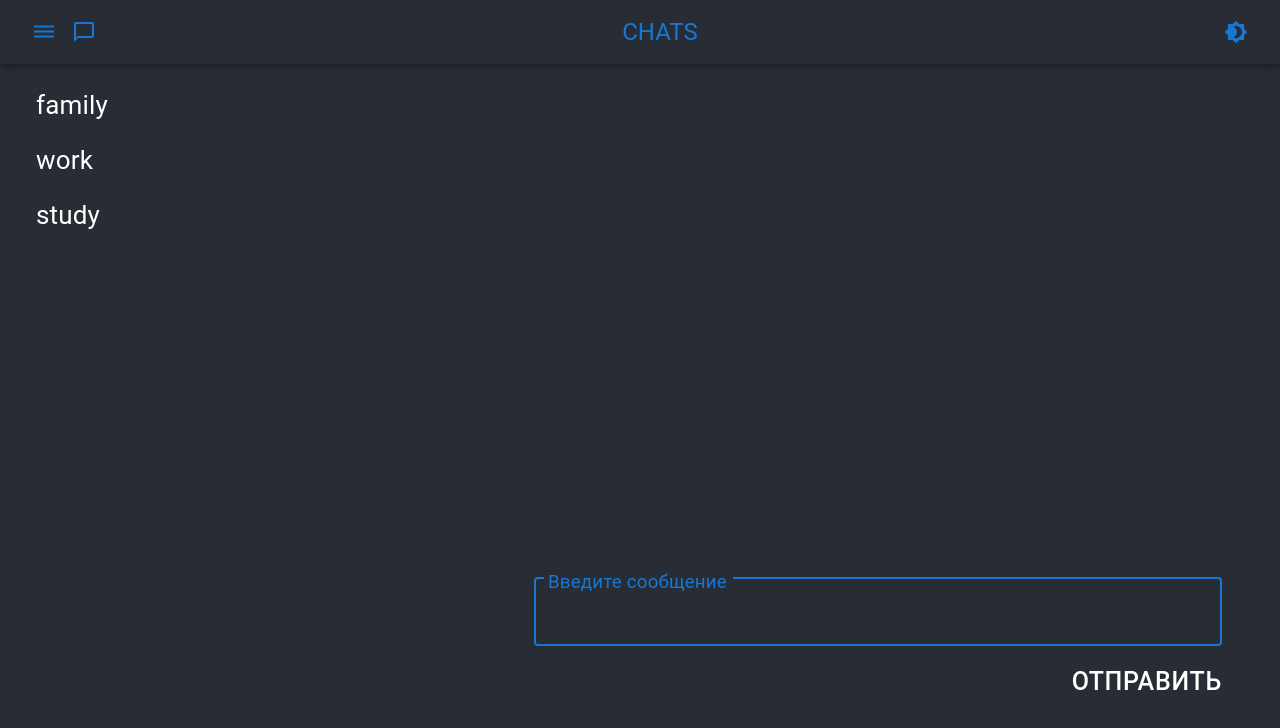
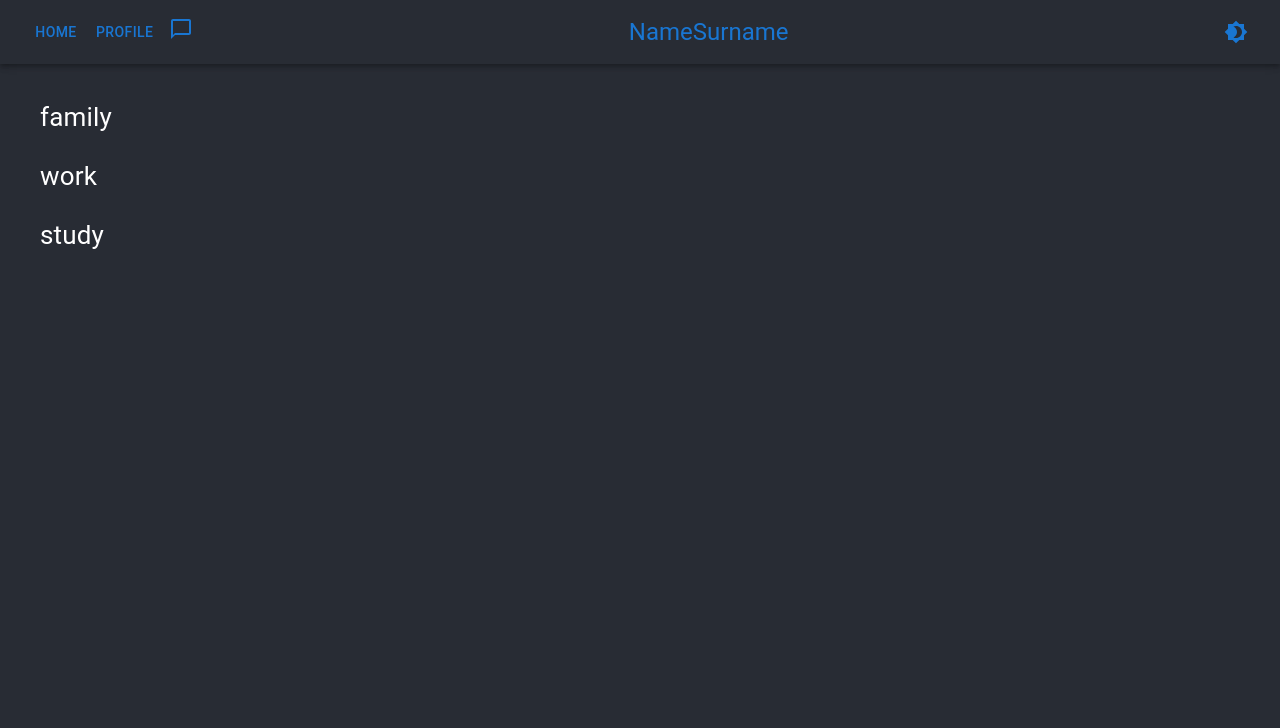
Before and after one commit to 4usik/GB_React, a React (Create React App) app in the folder myapp/: page / in a window 1280 px wide. Shown: the top 728 px of the page. Built offline with nearby package versions, Linux system fonts and the light colour scheme.

Commit message:
add routing

```diff
--- a/myapp/package.json
+++ b/myapp/package.json
@@ -12,6 +12,7 @@
     "@testing-library/user-event": "^13.5.0",
     "react": "^18.2.0",
     "react-dom": "^18.2.0",
+    "react-router-dom": "^5.3.3",
     "react-scripts": "5.0.1",
     "web-vitals": "^2.1.4"
   },
--- a/myapp/src/App.js
+++ b/myapp/src/App.js
@@ -1,15 +1,8 @@
 import React from 'react';
 import './App.css';
-import { useState, useEffect } from 'react';
-import { Messages } from './components/Messages';
-import { Form } from './components/Form';
-import { ChatList } from './components/ChatList';
-import { AUTHOR, BOT } from './components/constants';
 import {NavbarPanel} from './components/navbar';
 // import { ThemeProvider, useTheme, createTheme } from "@mui/material/styles";
 import { Box, CssBaseline } from '@mui/material';
-
-let timer;
 
 const makeAppStyles = (theme) => {
   const { mode, background, grey } = theme.palette;
@@ -21,57 +14,15 @@ const makeAppStyles = (theme) => {
 
 function App() {
 
-  const [messagesList, setMessagesList] = useState([]);
-
-  useEffect(() => {
-
-    if(messagesList[messagesList.length-1]?.author === AUTHOR) {
-
-      clearTimeout(timer);
-
-      timer = setTimeout(() => {
-        setMessagesList((prevList) => ([
-          ...prevList,
-          {
-            author: BOT,
-            text: 'Я бот',
-            id: prevList.length
-          }
-        ]))
-      }, 2500);
-    }
-
-    return () => {
-      clearTimeout(timer);
-    };
-
-  }, [messagesList]);
-
-  const handleSendMessage = (msg) => {
-    setMessagesList((prevList) => ([
-      ...prevList,
-      {
-        author: AUTHOR,
-        text: msg,
-        id: prevList.length
-      }
-    ]));
-  }
-
   return (
-    // <ThemeProvider>
-      <>
+    <>
       <CssBaseline />
       <Box sx={makeAppStyles}>
         <div className="App">
           <NavbarPanel />
-          <ChatList />
-          <Messages messagesList={messagesList} />
-          <Form onSendMessage={handleSendMessage}/>
         </div>
       </Box>
-      </>
-    // </ThemeProvider>
+    </>
   );
 }
 
--- a/myapp/src/components/ChatList.jsx
+++ b/myapp/src/components/ChatList.jsx
@@ -1,32 +1,22 @@
 import React from "react";
+import { Link} from 'react-router-dom';
 import Box from '@mui/material/Box';
 import List from '@mui/material/List';
 import ListItem from '@mui/material/ListItem';
-import ListItemButton from '@mui/material/ListItemButton';
-import ListItemIcon from '@mui/material/ListItemIcon';
 
-export function ChatList() {
-    const chats = [
-        {id: 1,
-        name: 'family'},
-        {id: 2,
-        name: 'work'},
-        {id: 3,
-        name: 'study'}
-    ];
+export function ChatList(props) {
 
-    return (<Box sx={{ width: '100%', maxWidth: 360, position: 'absolute', top: '70px', left: '20px' }}>
+  const { chats } = props;
+
+    return (<Box sx={{ maxWidth: 360, position: 'absolute', top: '70px', left: '20px' }}>
               <nav aria-label="main mailbox folders">
-                <List>
-                {chats.map((chat) =>
-                  <ListItem disablePadding>
-                    <ListItemButton>
-                      <ListItemIcon sx={{ color: 'white' }}>
-                      {chat.name}
-                      </ListItemIcon>
-                    </ListItemButton>
-                  </ListItem> )}
-                </List>
+                  <List>
+                    {chats.map((chat) =>
+                      <ListItem key={`${chat.id}`} sx={{ color: 'white', margin: '20px' }} disablePadding>
+                          <Link to={`/${chat.name}`} className='link'>{chat.name}</Link>
+                      </ListItem>
+                      )}
+                  </List>
               </nav>
             </Box>)
 }
--- /dev/null
+++ b/myapp/src/components/chat.jsx
@@ -0,0 +1,57 @@
+import React from 'react';
+import { useState, useEffect } from 'react';
+import { Messages } from './Messages';
+import { Form } from './Form';
+import { AUTHOR, BOT } from './constants';
+
+let timer;
+
+export function Chat(props) {
+
+  const { name } = props;
+
+  const [messagesList, setMessagesList] = useState([]);
+
+  useEffect(() => {
+
+    if(messagesList[messagesList.length-1]?.author === AUTHOR) {
+
+      clearTimeout(timer);
+
+      timer = setTimeout(() => {
+        setMessagesList((prevList) => ([
+          ...prevList,
+          {
+            author: BOT,
+            text: 'Я бот',
+            id: prevList.length
+          }
+        ]))
+      }, 2500);
+    }
+
+    return () => {
+      clearTimeout(timer);
+    };
+
+  }, [messagesList]);
+
+  const handleSendMessage = (msg) => {
+    setMessagesList((prevList) => ([
+      ...prevList,
+      {
+        author: AUTHOR,
+        text: msg,
+        id: prevList.length
+      }
+    ]));
+  }
+
+  return (
+    <>
+          <span>{name}</span>
+          <Messages messagesList={messagesList} />
+          <Form onSendMessage={handleSendMessage}/>
+    </>
+  );
+}
--- /dev/null
+++ b/myapp/src/components/home-page.jsx
@@ -0,0 +1,14 @@
+import React from "react";
+import { ChatList } from "./ChatList";
+
+export function Homepage(props) {
+
+    const { chats } = props;
+
+    return (
+        <>
+            <ChatList chats = { chats } />
+
+        </>
+    );
+}
--- a/myapp/src/components/navbar.jsx
+++ b/myapp/src/components/navbar.jsx
@@ -1,26 +1,74 @@
 import React from 'react';
-import {AppBar, Box, IconButton, Toolbar, Typography } from '@mui/material';
-import DehazeIcon from '@mui/icons-material/Dehaze';
+import {AppBar, Button, Box, IconButton, Toolbar, Typography } from '@mui/material';
+import { BrowserRouter, Link, Switch, Route } from 'react-router-dom';
+import '../style.css';
+import { Homepage } from './home-page';
+import { Profile } from './profile';
+import { Chat } from './chat';
 import ChatBubbleOutlineIcon from '@mui/icons-material/ChatBubbleOutline';
+import { PageNotFound } from './notFound';
 
 import { ColorModeSwitch } from './color-mode-switch';
+
+const chats = [
+  {
+    id: 1,
+    name: 'family',
+    messages: ['jklk']
+},
+  {
+    id: 2,
+    name: 'work',
+    messages: ['jknl', 'lkopp']
+},
+  {
+    id: 3,
+    name: 'study',
+    messages: ['jkhioopl', 'lloiu', 'dtyhuk']
+}
+];
 
 export const NavbarPanel = () => {
   return (
     <Box sx={{ flexGrow: 1, minWidth: '100%' }}>
       <AppBar position="static" sx={{ backgroundColor: '#282c34', color: '#1976d2' }}>
+      <BrowserRouter>
         <Toolbar>
+          <Button sx={{ color: '#1976d2' }}>
+            <Link to="/" className='link'>Home</Link>
+          </Button>
+          <Button sx={{ color: '#1976d2' }}>
+            <Link to="/profile" className='link'>Profile</Link>
+          </Button>
           <IconButton sx={{ color: '#1976d2' }}>
-            <DehazeIcon />
-          </IconButton>
-          <IconButton sx={{ color: '#1976d2' }}>
-            <ChatBubbleOutlineIcon />
+            <Link to="/chat" className='link'><ChatBubbleOutlineIcon /></Link>
           </IconButton>
           <Typography variant="h5" component="div" sx={{ flexGrow: 1 }}>
-            CHATS
+            NameSurname
           </Typography>
           <ColorModeSwitch />
         </Toolbar>
+        <Switch>
+          <Route exact path="/" render = {() => <Homepage chats = {chats} /> } />
+
+          <Route exact path="/profile/" component={Profile} />
+
+          <Route exact path="/chat/" component={Chat} />
+
+          <Route
+            path="/:name?"
+            render = {({ match }) => {
+
+              const { name } = match.params;
+              const chat = chats.find((el) => el.name === name);
+              if (!chat) {return <PageNotFound />}
+
+              return <Chat {...chat} />
+            }}
+            />
+
+          </Switch>
+        </BrowserRouter>
       </AppBar>
     </Box>
   );
--- /dev/null
+++ b/myapp/src/components/notFound.jsx
@@ -0,0 +1,12 @@
+import React from "react";
+import { Box, Typography } from '@mui/material';
+
+export const PageNotFound = () => {
+    return (
+        <Box sx={{ minWidth: 360, position: 'absolute', top: '25%', left: '20%' }}>
+            <Typography variant="h2" component="div" sx={{ flexGrow: 1 }}>
+            404 This page could not be found.
+            </Typography>
+        </Box>
+    );
+}
--- /dev/null
+++ b/myapp/src/components/profile.jsx
@@ -0,0 +1,12 @@
+import React from "react";
+import { Box, Typography } from '@mui/material';
+
+export const Profile = () => {
+    return (
+        <Box sx={{ minWidth: 360, position: 'absolute', top: '25%', left: '35%' }}>
+            <Typography variant="h2" component="div" sx={{ flexGrow: 1 }}>
+            PROFILE
+            </Typography>
+        </Box>
+    );
+}
--- a/myapp/src/style.css
+++ b/myapp/src/style.css
@@ -1,15 +1,27 @@
+.form {
+    position: absolute;
+    display: flex;
+    flex-direction: column;
+    align-items: flex-end;
+    padding-bottom: 90px;
+    padding-right: 50px;
+    bottom: 0;
+    right: 0;
+}
 
 .message {
-    border: 2px solid white;
+    border: 2px solid;
     padding: 10px 20px;
     border-radius: 5px;
     display: flex;
     flex-direction: column;
-    margin-top: 20px;
-    width: 50%;
+    margin: 20px 60px;
+    min-width: 50%;
 }
 
 .user {
+    border-color: white;
+    color: white;
     align-items: flex-end;
 }
 
@@ -38,17 +50,6 @@
     text-align: left;
 }
 
-.form {
-    position: absolute;
-    display: flex;
-    flex-direction: column;
-    align-items: flex-end;
-    padding-bottom: 90px;
-    padding-right: 50px;
-    bottom: 0;
-    right: 0;
-}
-
 .input {
     margin-bottom: 15px;
     width: 700px;
@@ -57,3 +58,8 @@
     color: #1976d2;
     border-radius: 5px;
 }
+
+.link {
+    text-decoration: none;
+    color: inherit;
+}
```
Also changed, not shown: 1 other file (tests, documents, lock files or other folders).
